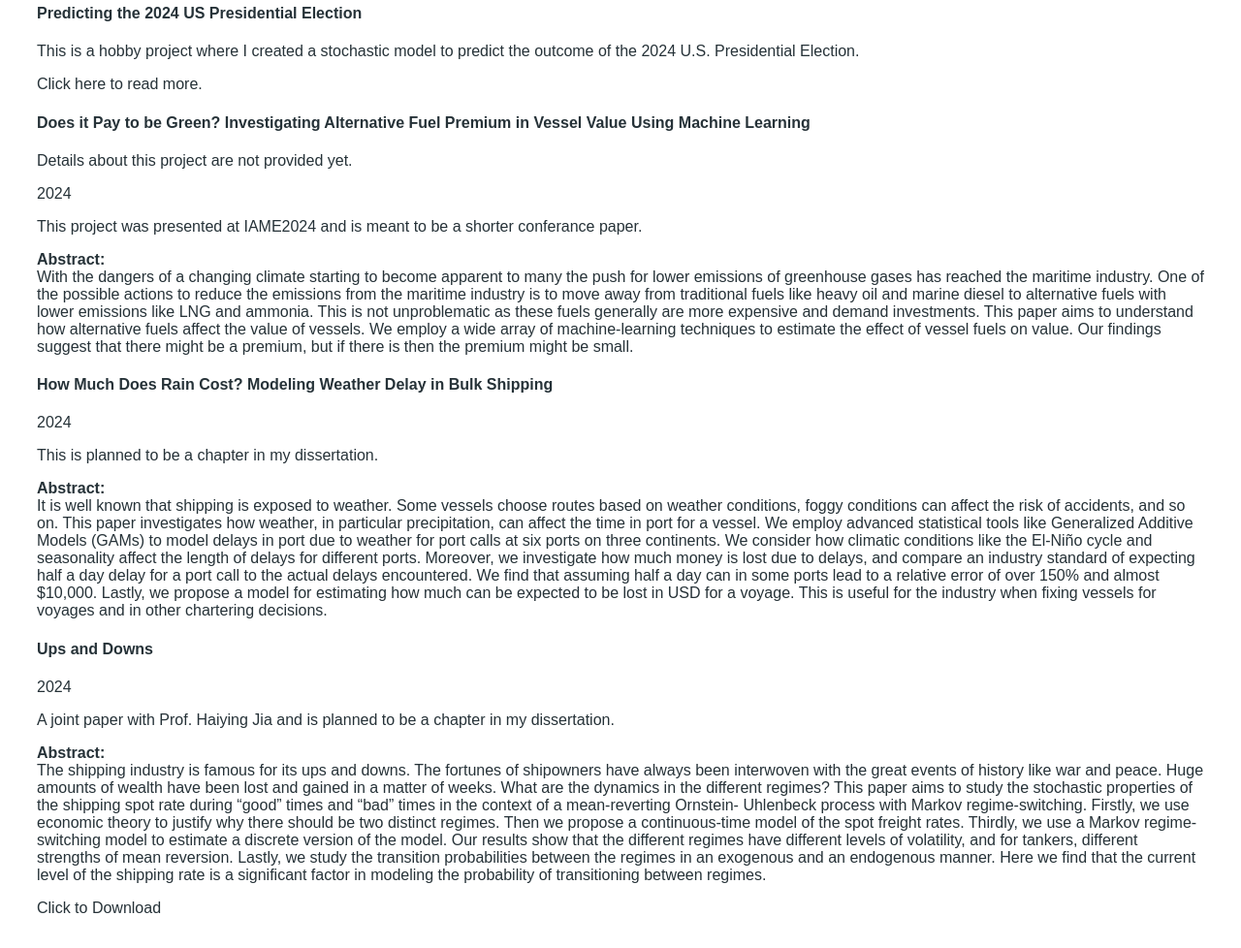
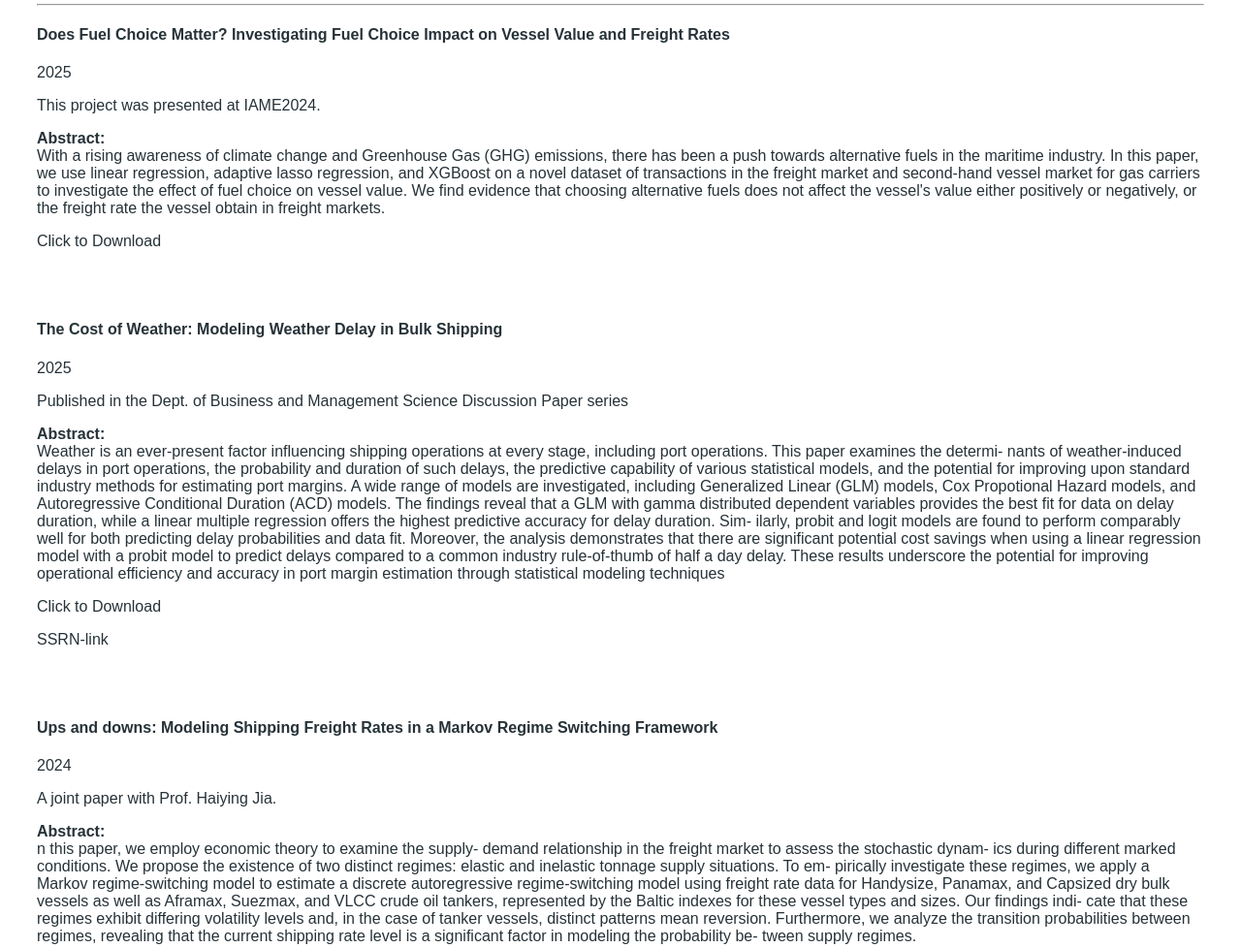
Before and after one commit to AvgKulType/AvgKulType.github.io, a plain HTML site: page index.html in a window 1280 px wide. Shown: the part 276-1254 px from the top of the page at 97% size. Drawn offline with Linux system fonts and the light colour scheme.

Commit message:
Updated list of projects

```diff
--- a/index.html
+++ b/index.html
@@ -18,70 +18,75 @@
 </header>
 
 <h2>Current Projects:</h2>
+<hr>
 
-<h4>Predicting the 2024 US Presidential Election</h4>
-<p>This is a hobby project where I created a stochastic model to predict the outcome of the 2024 U.S. Presidential Election.</p>
-<p><a style="color: #263238" href="US_election_project.html">Click here to read more.</a></p>
 
-<h4>Does it Pay to be Green? Investigating Alternative Fuel Premium in Vessel Value Using Machine Learning</h4>
-<p>Details about this project are not provided yet.</p>
-<p>2024</p>
-<p>This project was presented at IAME2024 and is meant to be a shorter conferance paper.</p>
+<h4>Does Fuel Choice Matter? Investigating Fuel	Choice Impact on Vessel Value and Freight Rates</h4>
+<p>2025</p>
+<p>This project was presented at IAME2024.</p>
 <p><b>Abstract:</b><br>
-	With the dangers of a changing climate starting to become apparent to many the push for lower
-	emissions of greenhouse gases has reached the maritime industry. One of the possible actions
-	to reduce the emissions from the maritime industry is to move away from traditional fuels like
-	heavy oil and marine diesel to alternative fuels with lower emissions like LNG and ammonia.
-	This is not unproblematic as these fuels generally are more expensive and demand investments.
-	This paper aims to understand how alternative fuels affect the value of vessels. We employ a
-	wide array of machine-learning techniques to estimate the effect of vessel fuels on value. Our
-	findings suggest that there might be a premium, but if there is then the premium might be small.
+	With a rising awareness of climate change and Greenhouse Gas (GHG)
+	emissions, there has been a push towards alternative fuels in the maritime
+	industry. In this paper, we use linear regression, adaptive lasso regression,
+	and XGBoost on a novel dataset of transactions in the freight market and
+	second-hand vessel market for gas carriers to investigate the effect of fuel
+	choice on vessel value. We find evidence that choosing alternative fuels
+	does not affect the vessel's value either positively or negatively, or the
+	freight rate the vessel obtain in freight markets.
 </p>
+<p><a style="color: #263238" href="Files/Fuel_Choice_and_Vessel_Value.pdf" download="Fuel_Choice_and_Vessel_Value">Click to Download</a></p>
+<br>
+<br>
 
 
 
-<h4>How Much Does Rain Cost? Modeling Weather Delay in Bulk Shipping</h4>
+<h4>The Cost of Weather: Modeling Weather Delay in Bulk Shipping</h4>
+<p>2025</p>
+<p> Published in the Dept. of Business and Management Science Discussion Paper series</p>
+<p><b>Abstract:</b><br>
+	Weather is an ever-present factor influencing shipping operations at
+	every stage, including port operations. This paper examines the determi-
+	nants of weather-induced delays in port operations, the probability and
+	duration of such delays, the predictive capability of various statistical
+	models, and the potential for improving upon standard industry methods
+	for estimating port margins. A wide range of models are investigated,
+	including Generalized Linear (GLM) models, Cox Propotional Hazard
+	models, and Autoregressive Conditional Duration (ACD) models. The
+	findings reveal that a GLM with gamma distributed dependent variables
+	provides the best fit for data on delay duration, while a linear multiple
+	regression offers the highest predictive accuracy for delay duration. Sim-
+	ilarly, probit and logit models are found to perform comparably well for
+	both predicting delay probabilities and data fit. Moreover, the analysis
+	demonstrates that there are significant potential cost savings when using
+	a linear regression model with a probit model to predict delays compared
+	to a common industry rule-of-thumb of half a day delay. These results
+	underscore the potential for improving operational efficiency and accuracy
+	in port margin estimation through statistical modeling techniques
+</p>
+<p><a style="color: #263238" href="Files/ssrn-5123997.pdf" download="ssrn-5123997">Click to Download</a></p>
+<p><a style="color: #263238" href="https://papers.ssrn.com/sol3/papers.cfm?abstract_id=5123997">SSRN-link</a></p>
+<br>
+<br>
+
+<h4>Ups and downs: Modeling Shipping Freight Rates in a Markov Regime Switching Framework</h4>
 <p>2024</p>
-<p>This is planned to be a chapter in my dissertation.</p>
+<p>A joint paper with Prof. Haiying Jia.</p>
 <p><b>Abstract:</b><br>
-	It is well known that shipping is exposed to weather. Some vessels choose
-	routes based on weather conditions, foggy conditions can affect the risk of accidents, and
-	so on. This paper investigates how weather, in particular precipitation,
-	can affect the time in port for a vessel. We employ advanced statistical
-	tools like Generalized Additive Models (GAMs) to model delays in port
-	due to weather for port calls at six ports on three continents. We consider
-	how climatic conditions like the El-Niño cycle and seasonality affect the
-	length of delays for different ports. Moreover, we investigate how much money
-	is lost due to delays, and compare an industry standard of expecting half a
-	day delay for a port call to the actual delays encountered. We find that
-	assuming half a day can in some ports lead to a relative error of over 150%
-	and almost $10,000. Lastly, we propose a model for estimating how much can
-	be expected to be lost in USD for a voyage. This is useful for the industry when
-	fixing vessels for voyages and in other chartering decisions.
-</p>
-
-<h4>Ups and Downs</h4>
-<p>2024</p>
-<p>A joint paper with Prof. Haiying Jia and is planned to be a chapter in my dissertation.</p>
-<p><b>Abstract:</b><br>
-	The shipping industry is famous for its ups and downs. The fortunes of
-	shipowners have always been interwoven with the great events of history
-	like war and peace. Huge amounts of wealth have been lost and gained in a
-	matter of weeks. What are the dynamics in the different regimes? This paper
-	aims to study the stochastic properties of the shipping spot rate during
-	“good” times and “bad” times in the context of a mean-reverting Ornstein-
-	Uhlenbeck process with Markov regime-switching. Firstly, we use economic
-	theory to justify why there should be two distinct regimes. Then
-	we propose a continuous-time model of the spot freight rates. Thirdly,
-	we use a Markov regime-switching model to estimate a discrete version
-	of the model. Our results show that the different regimes have different
-	levels of volatility, and for tankers, different strengths of mean reversion.
-	Lastly, we study the transition probabilities between the regimes in an
-	exogenous and an endogenous manner. Here we find that the current level
-	of the shipping rate is a significant factor in modeling the probability of
-	transitioning between regimes.
-</p>
-<a style="color: #263238" href="Files/Ups and downs Geilo Draft.pdf" download="Ups and downs Geilo Draft.pdf">Click to Download</a>
+	n this paper, we employ economic theory to examine the supply-
+	demand relationship in the freight market to assess the stochastic dynam-
+	ics during different marked conditions. We propose the existence of two
+	distinct regimes: elastic and inelastic tonnage supply situations. To em-
+	pirically investigate these regimes, we apply a Markov regime-switching
+	model to estimate a discrete autoregressive regime-switching model using
+	freight rate data for Handysize, Panamax, and Capsized dry bulk vessels
+	as well as Aframax, Suezmax, and VLCC crude oil tankers, represented
+	by the Baltic indexes for these vessel types and sizes. Our findings indi-
+	cate that these regimes exhibit differing volatility levels and, in the case of
+	tanker vessels, distinct patterns mean reversion. Furthermore, we analyze
+	the transition probabilities between regimes, revealing that the current
+	shipping rate level is a significant factor in modeling the probability be-
+	tween supply regimes.</p>
+<a style="color: #263238" href="Files/Modelling_spot_rates_in_shipping__a_regime_switching_OU-9.pdf" download="Modelling_spot_rates_in_shipping__a_regime_switching_OU-9">Click to Download</a>
 <br>
 <br>
 
@@ -91,6 +96,12 @@
 
 
 <h2>Past Projects</h2>
+<br>
+<h4>Predicting the 2024 US Presidential Election</h4>
+<p>This is a hobby project where I created a stochastic model to predict the outcome of the 2024 U.S. Presidential Election.</p>
+<p><a style="color: #263238" href="US_election_project.html">Click here to read more.</a></p>
+<br>
+<br>
 
 <h4>Injuries at Sea: A Geo-Spatial Analysis of Marine Accidents</h4>
 <p>2023</p>
```
Also changed, not shown: 3 other files.
